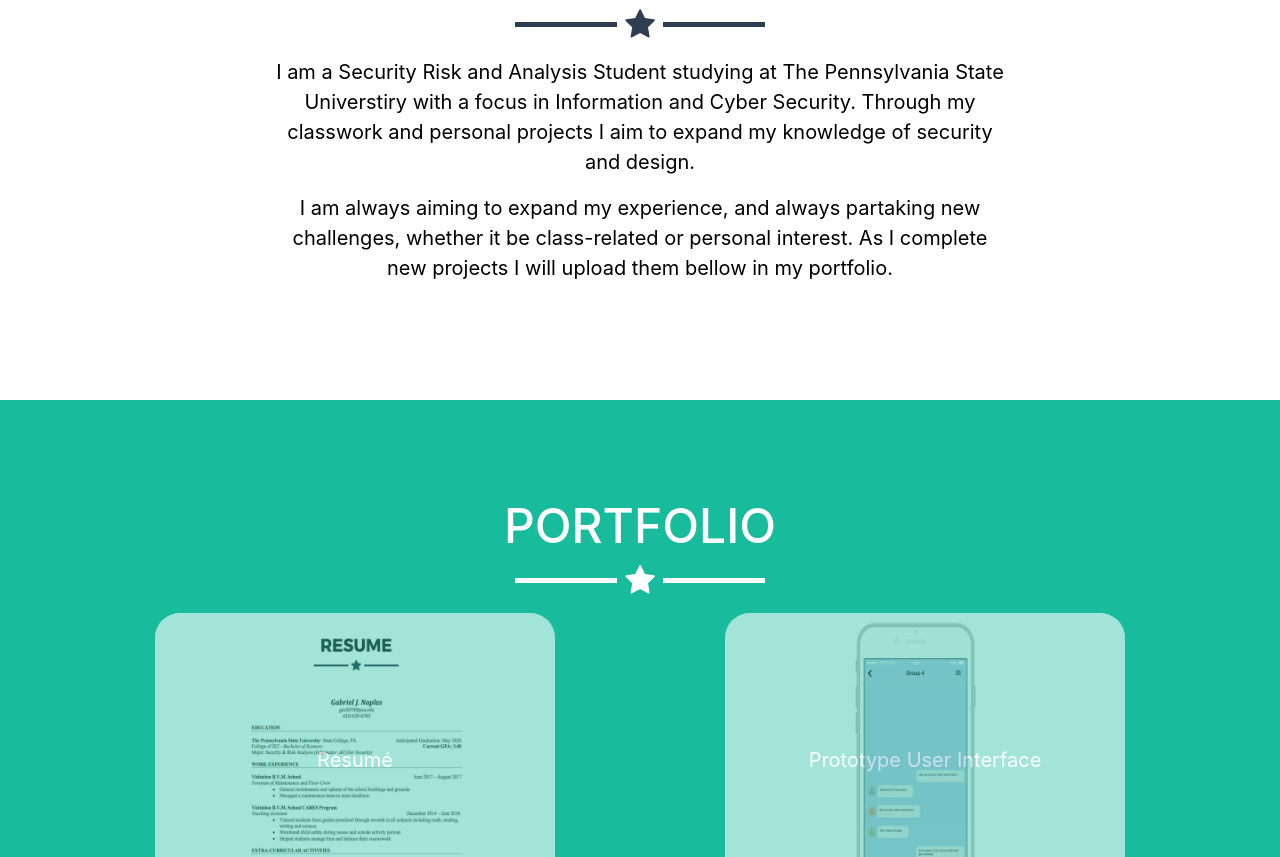
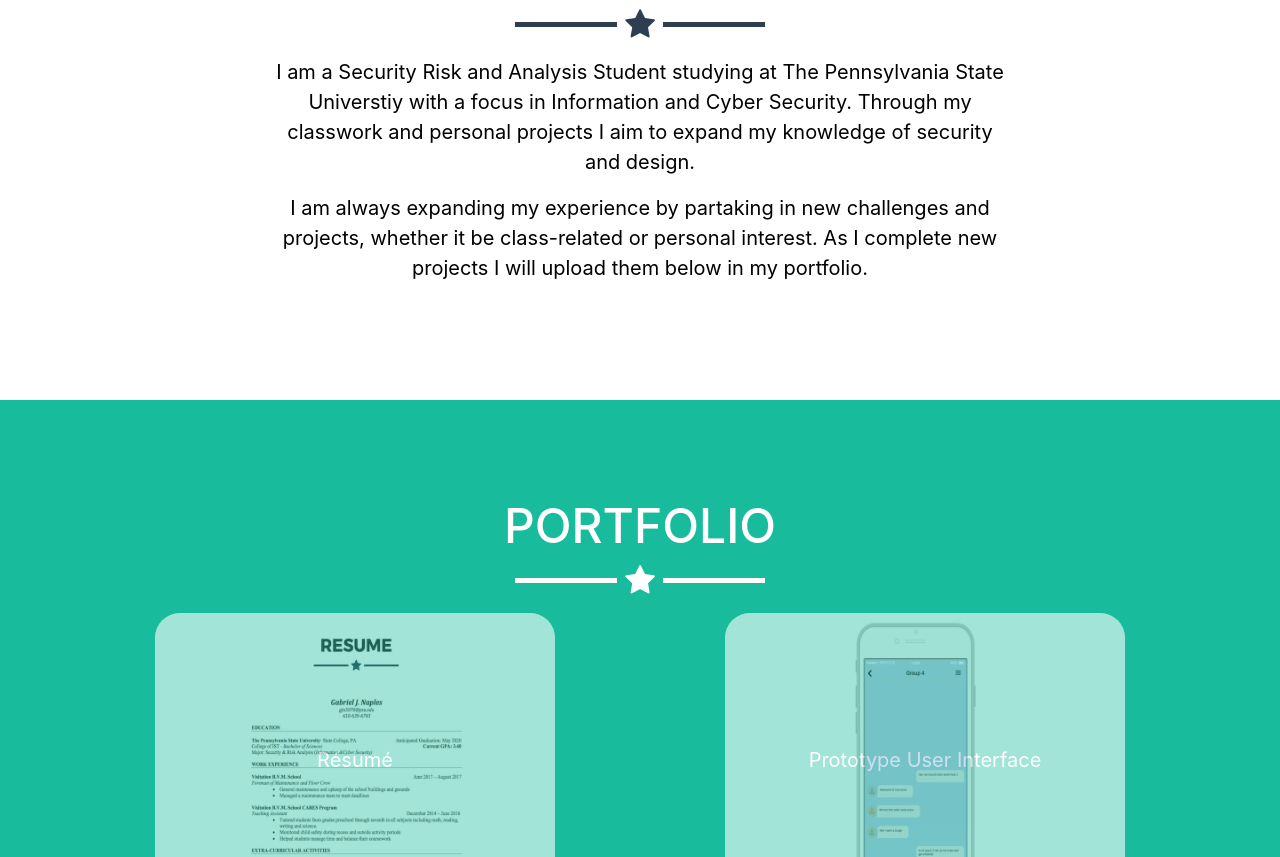
Before and after one commit to gnaples/gnaples.github.io, a website with bundled scripts: page index.html in a window 1280 px wide. Shown: the part 1208-2065 px from the top of the page. Built offline with nearby package versions, Linux system fonts and the light colour scheme; files whose address does not match are found by name.

Commit message:
Update index.html

```diff
--- a/index.html
+++ b/index.html
@@ -71,8 +71,8 @@
         <hr class="star-primary">
         <div class="row">
           <div class="col-lg-8 mx-auto text-center">
-            <p>I am a Security Risk and Analysis Student studying at The Pennsylvania State Universtiry with a focus in Information and Cyber Security. Through my classwork and personal projects I aim to expand my knowledge of security and design.</p>
-            <p> I am always aiming to expand my experience, and always partaking new challenges, whether it be class-related or personal interest. As I complete new projects I will upload them bellow in my portfolio.</p>
+            <p>I am a Security Risk and Analysis Student studying at The Pennsylvania State Universtiy with a focus in Information and Cyber Security. Through my classwork and personal projects I aim to expand my knowledge of security and design.</p>
+            <p> I am always expanding my experience by partaking in new challenges and projects, whether it be class-related or personal interest. As I complete new projects I will upload them below in my portfolio.</p>
      	  </div>
          <!-- <div class="col-lg-4 mr-auto">
             <p>Whether you're a student looking to showcase your work, a professional looking to attract clients, or a graphic artist looking to share your projects, this template is the perfect starting point!</p>
```
